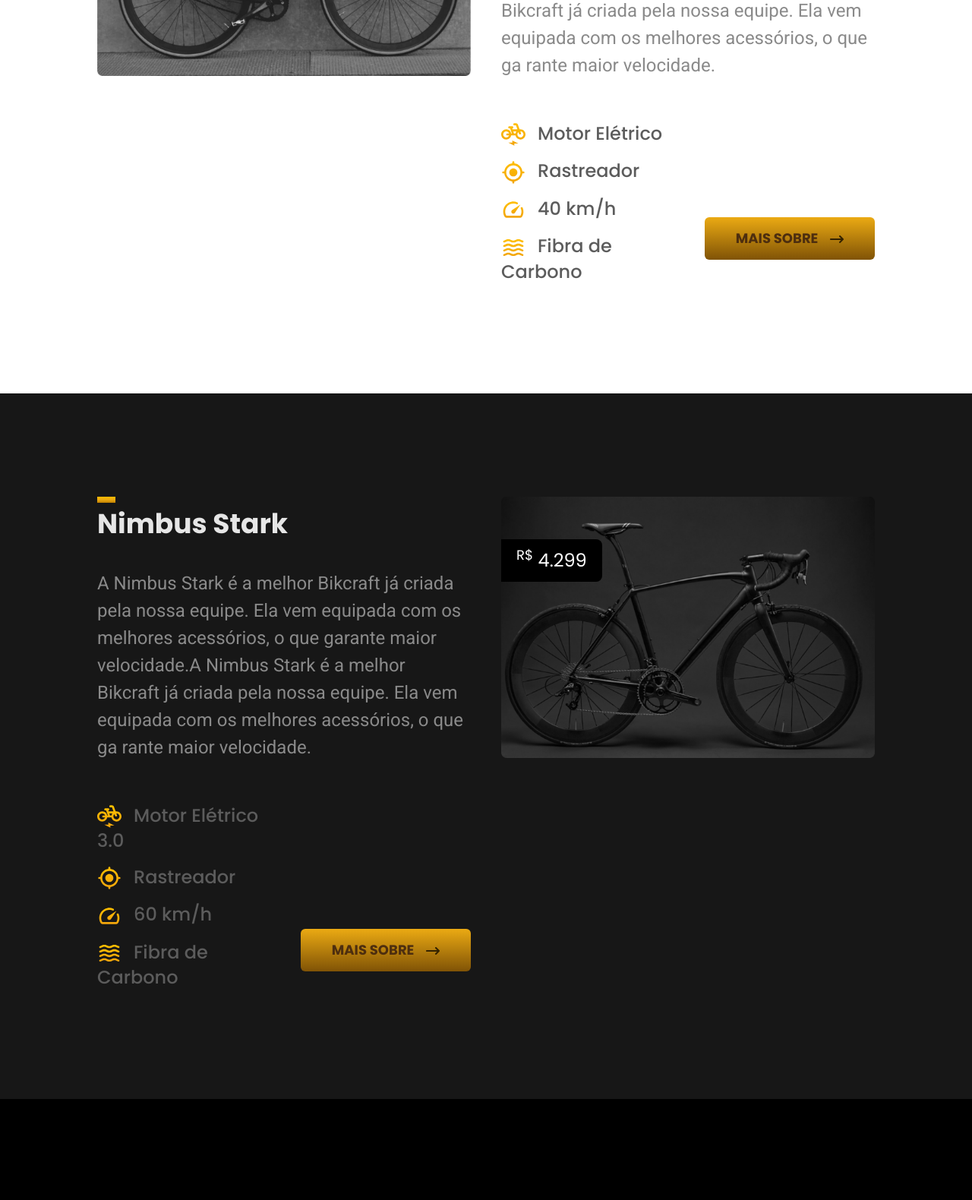
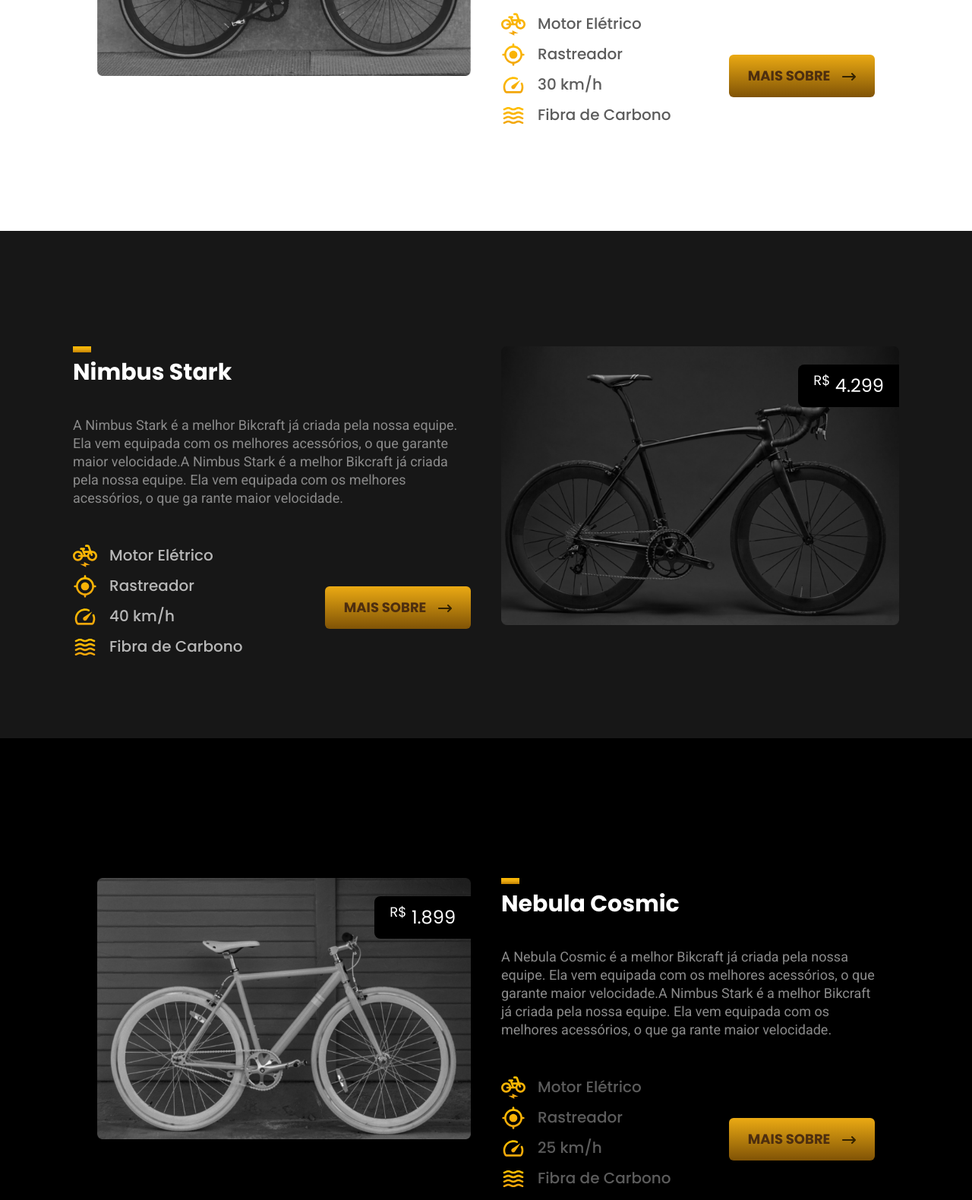
Before and after one commit to gabrielalencardearaujo/Projeto_Bikecraft, a website: page src/html/bicicletas.html in a window 1280 px wide. Shown: the part 860-2440 px from the top of the page at 76% size. Drawn offline with Linux system fonts and the light colour scheme; a web font is replaced by a local one.

Commit message:
update responsive page bicicletas

```diff
--- a/src/html/bicicletas.html
+++ b/src/html/bicicletas.html
@@ -11,115 +11,121 @@
 </head>
 <body class="grid">
   <header class="bg-cinza-12 grid grid-cols-12 h-28 items-center">
-    <a class="col-start-2 block w-32 h-8" href="./index.html">
+    <a class="col-start-2 xl:col-span-7 md:col-span-6 sm:col-span-4 xs:col-span-3 block w-32 h-8" href="./index.html">
       <img class="text-white" src="../icons/logo.png" alt="logo">
     </a>
-    <nav class="text-cinza-1 row-start-1 col-start-9">
+    <nav class="text-cinza-1">
       <ul class="flex gap-10 font-poppins font-semibold text-lg leading-8">
-        <li class="ms-10"><a href="#">Bicicletas</a></li>
+        <li class="ms-10 border-b-2"><a href="./bicicletas.html">Bicicletas</a></li>
         <li><a href="./seguros.html">Seguros</a></li>
-        <li><a href="#">Contato</a></li>
+        <li><a href="./contatos.html">Contato</a></li>
       </ul>
     </nav>
   </header>
 
-  <section class="grid grid-cols-12 h-80 bg-cinza-11 items-center py-24 gap-7">
-    <h3 class="font-poppins text-2xl text-cinza-6 col-start-2 col-span-full">
+  <section class="grid grid-cols-12 md:h-80 xs:h-48 bg-cinza-11 items-center md:py-24 xs:py-14 gap-7">
+    <h3 class="font-poppins md:text-2xl xs:text-lg text-cinza-6 col-start-2 col-span-full">
       ESCOLHA A MELHOR PARA VOCÊ
     </h3>
-    <h1 class="text-6xl font-poppins font-medium col-start-2 col-span-full text-cinza-1">
+    <h1 class="sm:text-6xl xs:text-5xl font-poppins font-medium col-start-2 col-span-full text-cinza-1">
       nossas bicicletas<span class="text-primary-1">.</span>
     </h1>
   </section>
 
-  <section class="bicicletas grid grid-cols-2 p-32 gap-10">
-    <div class="image relative text-right">
-      <p class="preco-img relative bg-cinza-12 text-cinza-1 inline-block py-3 px-5 font-poppins text-2xl rounded-l-lg top-28"> <sup>R$</sup> 2.699</p>
+  <!-- Magic Might -->
+  <section class="bicicletas grid lg:grid-cols-2 xl:p-32 md:p-18 xs:p-10 gap-10">
+    <div class="image relative text-right lg:min-w-[480px]">
+      <p class="preco-img relative bg-cinza-12 text-cinza-1 inline-block sm:py-3 xs:py-1 sm:px-5 xs:px-2 font-poppins sm:text-2xl xs:text-lg rounded-l-lg sm:top-28 lg:top-20 xs:top-16"> <sup>R$</sup> 2.699</p>
       <img src="../img/magic.png" alt="magic might">
     </div>
 
-    <div class="info-bike grid gap-10 mt-14">
-      <h3 class="font-poppins font-bold text-4xl text-cinza-11 detalhe-decoracao">Magic Might</h3>
-      <p class="font-roboto text-2xl text-cinza-6 leading-9">
+    <div class="info-bike grid gap-10 lg:mt-14">
+      <h3 class="font-poppins font-bold xxl:text-4xl xl:text-3xl md:text-2xl xs:text-xl text-cinza-11 detalhe-decoracao">Magic Might</h3>
+      <p class="font-roboto xxl:text-2xl lg:text-lg text-cinza-6 xxl:leading-9 lg:leading-6">
         A Magic Might é a melhor Bikcraft já criada pela nossa equipe. Ela vem equipada com os melhores acessórios, o que garante maior velocidade.A Nimbus Stark é a melhor Bikcraft já criada pela nossa equipe. Ela vem equipada com os melhores acessórios, o que ga rante maior velocidade.
       </p>
       <div class="vantagens grid grid-cols-2">
         <ul class="content-between">
-          <li class="font-poppins text-2xl text-cinza-8 font-medium my-4">
+          <li class="font-poppins xxl:text-2xl xl:text-xl md:text-lg text-cinza-8 font-medium xxl:my-4 md:my-2">
             <img class="inline-block me-4" src="../icons/eletrica 1.svg" alt="motor eletrico">Motor Elétrico</li>
-          <li class="font-poppins text-2xl text-cinza-8 font-medium my-4">
+          <li class="font-poppins xxl:text-2xl xl:text-xl md:text-lg text-cinza-8 font-medium xxl:my-4 md:my-2">
             <img class="inline-block me-4" src="../icons/rastreador 1.svg" alt="rastreador">Rastreador</li>
-          <li class="font-poppins text-2xl text-cinza-8 font-medium my-4">
-            <img class="inline-block me-4" src="../icons/velocidade 1.svg" alt="velocidade">40 km/h</li>
-          <li class="font-poppins text-2xl text-cinza-8 font-medium my-4">
+          <li class="font-poppins xxl:text-2xl xl:text-xl md:text-lg text-cinza-8 font-medium xxl:my-4 md:my-2">
+            <img class="inline-block me-4" src="../icons/velocidade 1.svg" alt="velocidade">30 km/h</li>
+          <li class="font-poppins xxl:text-2xl xl:text-xl md:text-lg text-cinza-8 font-medium xxl:my-4 md:my-2">
             <img class="inline-block me-4" src="../icons/carbono 1.svg" alt="fibra de carbono">Fibra de Carbono</li>
         </ul>
 
-        <a class="justify-self-end self-end" href="./magic.html"><button class="bg-gradient-to-b from-primary-2 to-primary-4 w-56 h-14 rounded-md text-primary-5 font-poppins font-bold text-lg self-end my-12 uppercase justify-self-end" type="button">Mais sobre <img class="inline-block ms-3" src="../icons/seta 1.svg" alt=""></button></a>
+        <a class="justify-self-end self-end" href="./magic.html"><button class="bg-gradient-to-b from-primary-2 to-primary-4 xxl:w-56 xxl:h-14
+           xs:w-48 xs:h-14 rounded-md text-primary-5 font-poppins font-bold text-lg self-end my-12 uppercase justify-self-end" type="button">Mais sobre <img class="inline-block ms-3" src="../icons/seta 1.svg" alt=""></button></a>
       </div>
     </div>
   </section>
 
-  <section class="bicicletas grid grid-cols-2 pb-32 pt-20 px-32 gap-10 bg-cinza-11">
-    <div class="image relative text-left order-2">
-      <p class="preco-img relative bg-cinza-12 text-cinza-1 inline-block py-3 px-5 font-poppins text-2xl rounded-r-lg top-28"> <sup>R$</sup> 4.299</p>
-      <img src="../img/nimbus.png" alt="nimbus start">
+  <!-- Nimbus Stark -->
+  <section class="bicicletas grid lg:grid-cols-2 xxl:p-32 xl:p-24 lg:p-20 md:p-16 xs:p-10 gap-10 bg-cinza-11">
+    <div class="image relative text-right lg:min-w-[480px] lg:order-2">
+      <p class="preco-img relative bg-cinza-12 text-cinza-1 inline-block sm:py-3 xs:py-1 sm:px-5 xs:px-2 font-poppins sm:text-2xl xs:text-lg rounded-l-lg sm:top-28 lg:top-20 xs:top-16"> <sup>R$</sup> 4.299</p>
+      <img src="../img/nimbus.png" alt="bicicleta nimbus stark">
     </div>
 
-    <div class="info-bike grid gap-10 mt-14 order-1">
-      <h3 class="font-poppins font-bold text-4xl text-cinza-2 detalhe-decoracao">Nimbus Stark</h3>
-      <p class="font-roboto text-2xl text-cinza-6 leading-9">
+    <div class="info-bike grid gap-10 lg:mt-14 lg:order-1">
+      <h3 class="font-poppins font-bold xxl:text-4xl xl:text-3xl md:text-2xl xs:text-xl text-cinza-1 detalhe-decoracao">Nimbus Stark</h3>
+      <p class="font-roboto xxl:text-2xl lg:text-lg text-cinza-6 xxl:leading-9 lg:leading-6">
         A Nimbus Stark é a melhor Bikcraft já criada pela nossa equipe. Ela vem equipada com os melhores acessórios, o que garante maior velocidade.A Nimbus Stark é a melhor Bikcraft já criada pela nossa equipe. Ela vem equipada com os melhores acessórios, o que ga rante maior velocidade.
       </p>
       <div class="vantagens grid grid-cols-2">
         <ul class="content-between">
-          <li class="font-poppins text-2xl text-cinza-8 font-medium my-4">
-            <img class="inline-block me-4" src="../icons/eletrica 1.svg" alt="motor eletrico">Motor Elétrico 3.0</li>
-          <li class="font-poppins text-2xl text-cinza-8 font-medium my-4">
+          <li class="font-poppins xxl:text-2xl xl:text-xl md:text-lg text-cinza-4 font-medium xxl:my-4 md:my-2">
+            <img class="inline-block me-4" src="../icons/eletrica 1.svg" alt="motor eletrico">Motor Elétrico</li>
+          <li class="font-poppins xxl:text-2xl xl:text-xl md:text-lg text-cinza-4 font-medium xxl:my-4 md:my-2">
             <img class="inline-block me-4" src="../icons/rastreador 1.svg" alt="rastreador">Rastreador</li>
-          <li class="font-poppins text-2xl text-cinza-8 font-medium my-4">
-            <img class="inline-block me-4" src="../icons/velocidade 1.svg" alt="velocidade">60 km/h</li>
-          <li class="font-poppins text-2xl text-cinza-8 font-medium my-4">
+          <li class="font-poppins xxl:text-2xl xl:text-xl md:text-lg text-cinza-4 font-medium xxl:my-4 md:my-2">
+            <img class="inline-block me-4" src="../icons/velocidade 1.svg" alt="velocidade">40 km/h</li>
+          <li class="font-poppins xxl:text-2xl xl:text-xl md:text-lg text-cinza-4 font-medium xxl:my-4 md:my-2">
             <img class="inline-block me-4" src="../icons/carbono 1.svg" alt="fibra de carbono">Fibra de Carbono</li>
         </ul>
 
-        <a class="justify-self-end self-end my-10" href="./nimbus.html"><button class="bg-gradient-to-b from-primary-2 to-primary-4 w-56 h-14 rounded-md text-primary-5 font-poppins font-bold text-lg  uppercase " type="button">Mais sobre <img class="inline-block ms-3" src="../icons/seta 1.svg" alt=""></button></a>
+        <a class="justify-self-end self-end" href="./nimbus.html"><button class="bg-gradient-to-b from-primary-2 to-primary-4 xxl:w-56 xxl:h-14
+           xs:w-48 xs:h-14 rounded-md text-primary-5 font-poppins font-bold text-lg self-end my-12 uppercase justify-self-end" type="button">Mais sobre <img class="inline-block ms-3" src="../icons/seta 1.svg" alt=""></button></a>
       </div>
     </div>
   </section>
 
-  <section class="bicicletas grid grid-cols-2 pb-32 pt-20 px-32 gap-10 bg-cinza-12">
-    <div class="image relative text-right">
-      <p class="preco-img relative bg-cinza-12 text-cinza-1 inline-block py-3 px-5 font-poppins text-2xl rounded-l-lg top-28"> <sup>R$</sup> 1.899</p>
-      <img src="../img/nebula.png" alt="nebula cosmic">
+  <!-- Nebula Cosmic -->
+  <section class="bicicletas grid lg:grid-cols-2 xl:p-32 md:p-18 xs:p-10 gap-10 bg-cinza-12">
+    <div class="image relative text-right lg:min-w-[480px]">
+      <p class="preco-img relative bg-cinza-12 text-cinza-1 inline-block sm:py-3 xs:py-1 sm:px-5 xs:px-2 font-poppins sm:text-2xl xs:text-lg rounded-l-lg sm:top-28 lg:top-20 xs:top-16"> <sup>R$</sup> 1.899</p>
+      <img src="../img/nebula.png" alt="bicicleta nebula cosmic">
     </div>
 
-    <div class="info-bike grid gap-10 mt-14">
-      <h3 class="font-poppins font-bold text-4xl text-cinza-2 detalhe-decoracao">Nebula Cosmic</h3>
-      <p class="font-roboto text-2xl text-cinza-6 leading-9">
+    <div class="info-bike grid gap-10 lg:mt-14">
+      <h3 class="font-poppins font-bold xxl:text-4xl xl:text-3xl md:text-2xl xs:text-xl text-cinza-1 detalhe-decoracao">Nebula Cosmic</h3>
+      <p class="font-roboto xxl:text-2xl lg:text-lg text-cinza-6 xxl:leading-9 lg:leading-6">
         A Nebula Cosmic é a melhor Bikcraft já criada pela nossa equipe. Ela vem equipada com os melhores acessórios, o que garante maior velocidade.A Nimbus Stark é a melhor Bikcraft já criada pela nossa equipe. Ela vem equipada com os melhores acessórios, o que ga rante maior velocidade.
       </p>
       <div class="vantagens grid grid-cols-2">
         <ul class="content-between">
-          <li class="font-poppins text-2xl text-cinza-8 font-medium my-4">
-            <img class="inline-block me-4" src="../icons/eletrica 1.svg" alt="motor eletrico">Motor Elétrico 2.0</li>
-          <li class="font-poppins text-2xl text-cinza-8 font-medium my-4">
+          <li class="font-poppins xxl:text-2xl xl:text-xl md:text-lg text-cinza-8 font-medium xxl:my-4 md:my-2">
+            <img class="inline-block me-4" src="../icons/eletrica 1.svg" alt="motor eletrico">Motor Elétrico</li>
+          <li class="font-poppins xxl:text-2xl xl:text-xl md:text-lg text-cinza-8 font-medium xxl:my-4 md:my-2">
             <img class="inline-block me-4" src="../icons/rastreador 1.svg" alt="rastreador">Rastreador</li>
-          <li class="font-poppins text-2xl text-cinza-8 font-medium my-4">
-            <img class="inline-block me-4" src="../icons/velocidade 1.svg" alt="velocidade">50 km/h</li>
-          <li class="font-poppins text-2xl text-cinza-8 font-medium my-4">
+          <li class="font-poppins xxl:text-2xl xl:text-xl md:text-lg text-cinza-8 font-medium xxl:my-4 md:my-2">
+            <img class="inline-block me-4" src="../icons/velocidade 1.svg" alt="velocidade">25 km/h</li>
+          <li class="font-poppins xxl:text-2xl xl:text-xl md:text-lg text-cinza-8 font-medium xxl:my-4 md:my-2">
             <img class="inline-block me-4" src="../icons/carbono 1.svg" alt="fibra de carbono">Fibra de Carbono</li>
         </ul>
 
-        <a class="justify-self-end self-end" href="./nebula.html"><button class="bg-gradient-to-b from-primary-2 to-primary-4 w-56 h-14 rounded-md text-primary-5 font-poppins font-bold text-lg self-end my-12 uppercase justify-self-end" type="button">Mais sobre <img class="inline-block ms-3" src="../icons/seta 1.svg" alt=""></button></a>
+        <a class="justify-self-end self-end" href="./magic.html"><button class="bg-gradient-to-b from-primary-2 to-primary-4 xxl:w-56 xxl:h-14
+           xs:w-48 xs:h-14 rounded-md text-primary-5 font-poppins font-bold text-lg self-end my-12 uppercase justify-self-end" type="button">Mais sobre <img class="inline-block ms-3" src="../icons/seta 1.svg" alt=""></button></a>
       </div>
     </div>
   </section>
 
-  <footer class="bg-cinza-12 grid grid-cols-3 flex-none text-cinza-1">
-    <img class="text-white w-32 h-8 justify-self-center mt-24" src="../icons/logo.png" alt="logo">
+  <footer class="bg-cinza-12 grid lg:grid-cols-3 md:grid-cols-2 flex-none text-cinza-1">
+    <img class="text-white w-32 h-8 xs:ms-20 lg:justify-self-center mt-24" src="../icons/logo.png" alt="logo">
 
-    <div class="footer-contatos mt-24 flex flex-col gap-14 mb-20">
+    <div class="footer-contatos mt-24 flex flex-col gap-14 mb-20 xs:ms-20 sm:ms-0">
       <h3 class="font-roboto text-3xl text-cinza-1 font-bold">CONTATOS</h3>
       <div class="info-contatos grid content-between text-xl text-cinza-4 font-poppins h-52">
         <p>+55 11 99999-9999</p>
@@ -139,7 +145,7 @@
       </div>
     </div>
 
-    <div class="footer-informacoes mt-24 flex flex-col gap-14">
+    <div class="sm:col-start-2 lg:col-start-3 footer-informacoes mt-24 flex flex-col gap-14 xs:ms-20 sm:ms-0">
       <h3 class="font-roboto text-3xl text-cinza-1 font-bold">INFORMACOES</h3>
       <ul class="info-contatos grid content-between text-xl text-cinza-4 font-poppins h-52 w-52">
         <li><a href="./bicicletas.html">Bicicletas</a></li>
@@ -149,7 +155,7 @@
       </ul>
     </div>
 
-    <p class="col-span-full font-poppins text-xl py-10 w-9/12 m-auto text-cinza-6">
+    <p class="col-span-full font-poppins lg:text-xl md:text-lg xs:text-base lg:py-10 xs:pt-20 xs:pb-8 lg:w-9/12 xs:w-full m-auto text-cinza-6 text-center">
       Bikecraft © Alguns direitos reservados. Design da pagina desenvolvido nas aulas do curso de Ui Design , Origamid.
     </p>
 </footer>
--- a/tailwind.config.js
+++ b/tailwind.config.js
@@ -55,6 +55,9 @@ module.exports = {
 
       'xl': '1280px',
       // => @media (min-width: 1280px) { ... }
+
+      'xxl': '1600px',
+      // => @media (min-width: 1600px) { ... }
     },
   },
   plugins: [],
```
Also changed, not shown: src/html/index.html (+7 -0 lines), dist/css/output.css.
